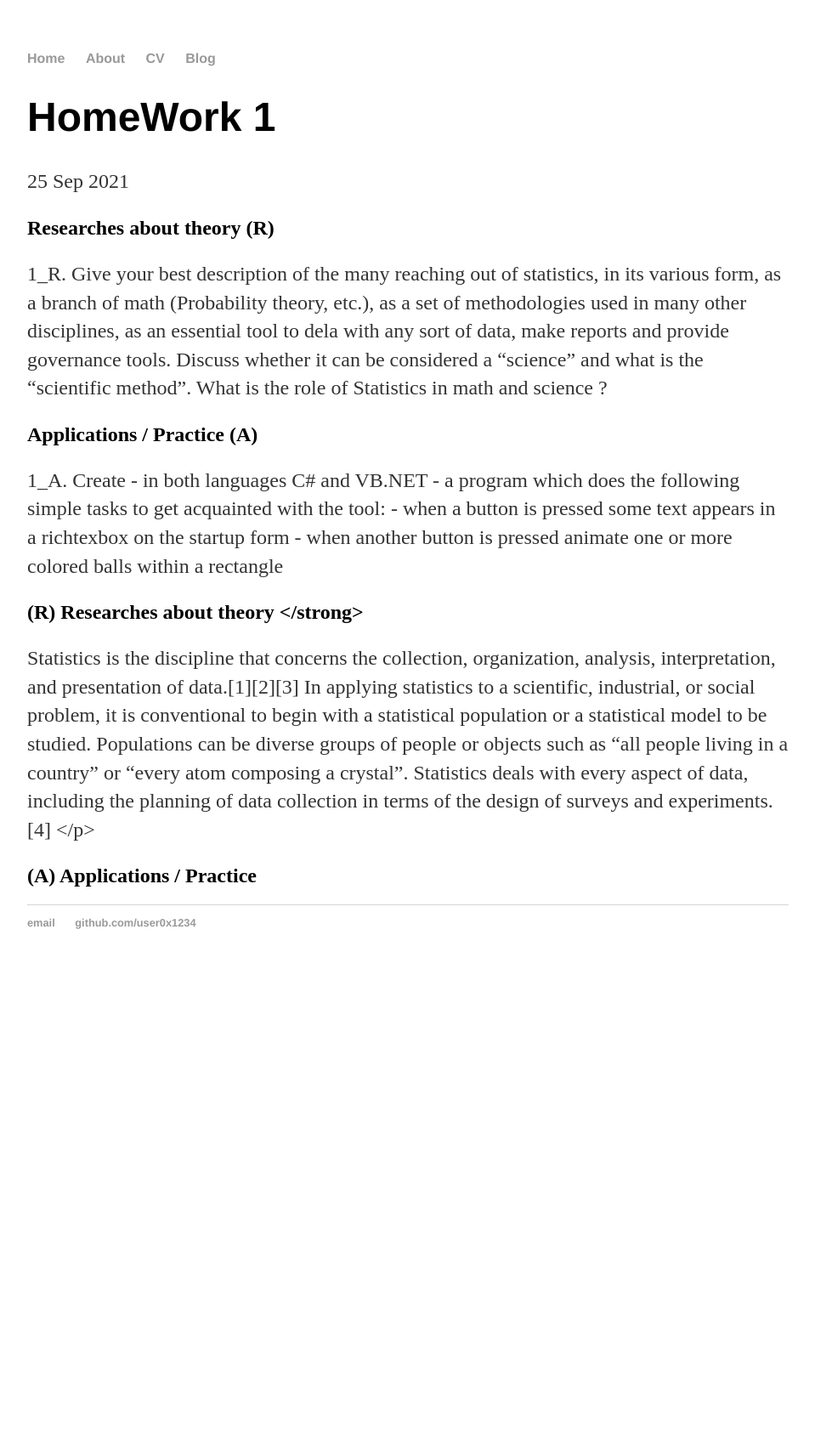
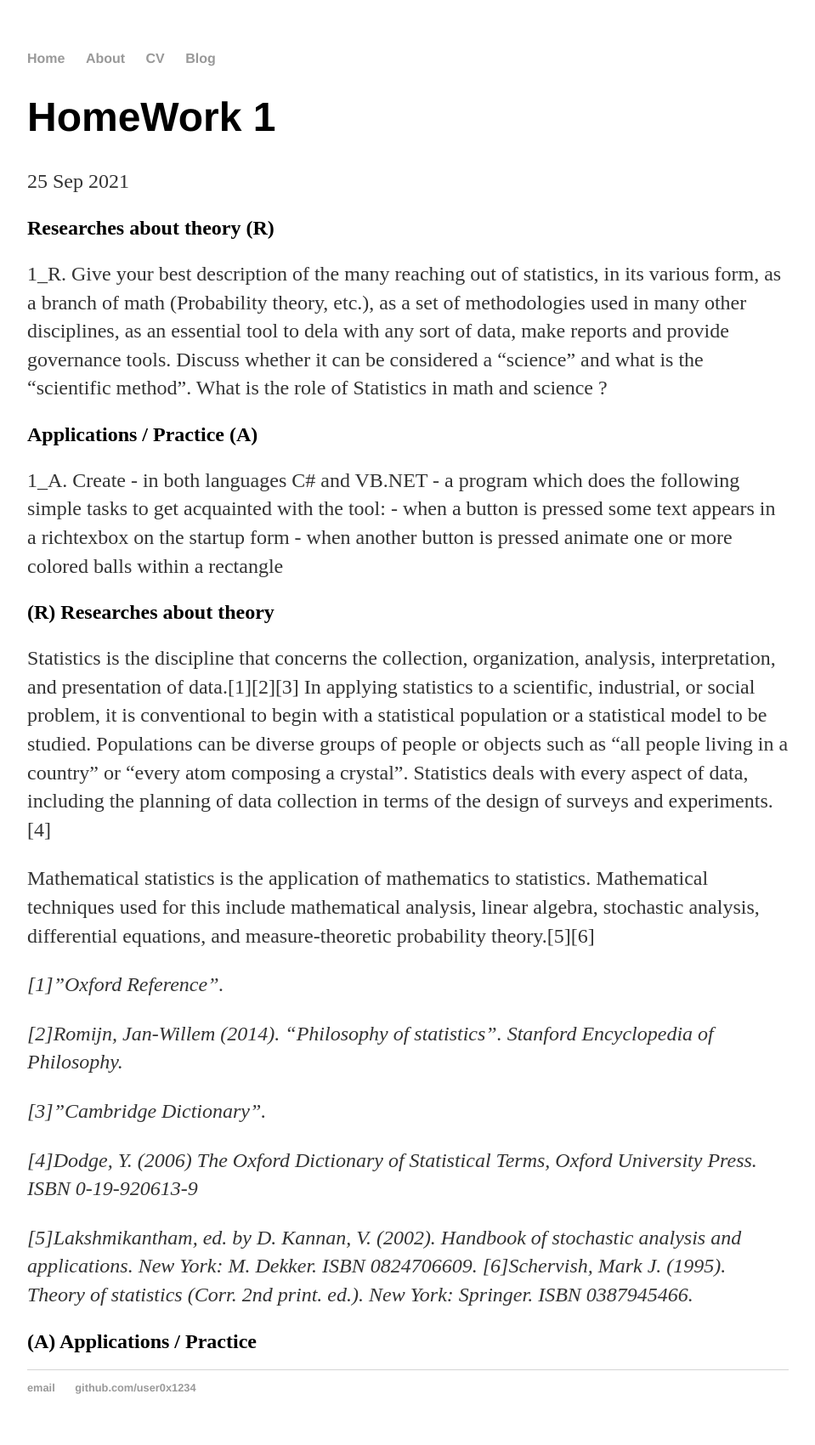
Before and after one commit to user0x1234/user0x1234.github.io, a Jekyll site: the page built from _posts/2021-09-25-HomeWork1.md, in a window 1280 px wide. Shown: the whole page at 85% size, without its empty margins (160-1119 px from the left). Built offline with Jekyll 4.4.1, drawn with Linux system fonts in a browser that asks for light colours; before the commit the page ends 1153 px from its top, so only the background shows below that.

Commit message:
Update 2021-09-25-HomeWork1.md

```diff
--- a/_posts/2021-09-25-HomeWork1.md
+++ b/_posts/2021-09-25-HomeWork1.md
@@ -3,7 +3,6 @@ layout: post
 title: "HomeWork 1"
 date: 2021-09-25
 ---
-
 ## Researches about theory (R)
 1_R. Give your best description of the many reaching out of statistics, in its various form, as a branch of math (Probability theory, etc.), as a set of methodologies used in many other disciplines, as an essential tool to dela with any sort of data, make reports and provide governance tools. Discuss whether it can be considered a "science" and what is the "scientific method". What is the role of Statistics in math and science ?
 
@@ -12,6 +11,21 @@ date: 2021-09-25
 		- when a button is pressed some text appears in a richtexbox on the startup form
 		- when another button is pressed animate one or more colored balls within a rectangle
 
-## (R) Researches about theory </strong>
-Statistics is the discipline that concerns the collection, organization, analysis, interpretation, and presentation of data.[1][2][3] In applying statistics to a scientific, industrial, or social problem, it is conventional to begin with a statistical population or a statistical model to be studied. Populations can be diverse groups of people or objects such as "all people living in a country" or "every atom composing a crystal". Statistics deals with every aspect of data, including the planning of data collection in terms of the design of surveys and experiments.[4] </p>
+## (R) Researches about theory
+Statistics is the discipline that concerns the collection, organization, analysis, interpretation, and presentation of data.[1][2][3] In applying statistics to a scientific, industrial, or social problem, it is conventional to begin with a statistical population or a statistical model to be studied. Populations can be diverse groups of people or objects such as "all people living in a country" or "every atom composing a crystal". Statistics deals with every aspect of data, including the planning of data collection in terms of the design of surveys and experiments.[4]
+
+Mathematical statistics is the application of mathematics to statistics. Mathematical techniques used for this include mathematical analysis, linear algebra, stochastic analysis, differential equations, and measure-theoretic probability theory.[5][6]
+
+
+
+*[1]"Oxford Reference".*
+
+*[2]Romijn, Jan-Willem (2014). "Philosophy of statistics". Stanford Encyclopedia of Philosophy.*
+
+*[3]"Cambridge Dictionary".*
+
+*[4]Dodge, Y. (2006) The Oxford Dictionary of Statistical Terms, Oxford University Press. ISBN 0-19-920613-9*
+
+*[5]Lakshmikantham, ed. by D. Kannan, V. (2002). Handbook of stochastic analysis and applications. New York: M. Dekker. ISBN 0824706609.*
+*[6]Schervish, Mark J. (1995). Theory of statistics (Corr. 2nd print. ed.). New York: Springer. ISBN 0387945466.*
 ## (A) Applications / Practice
```
